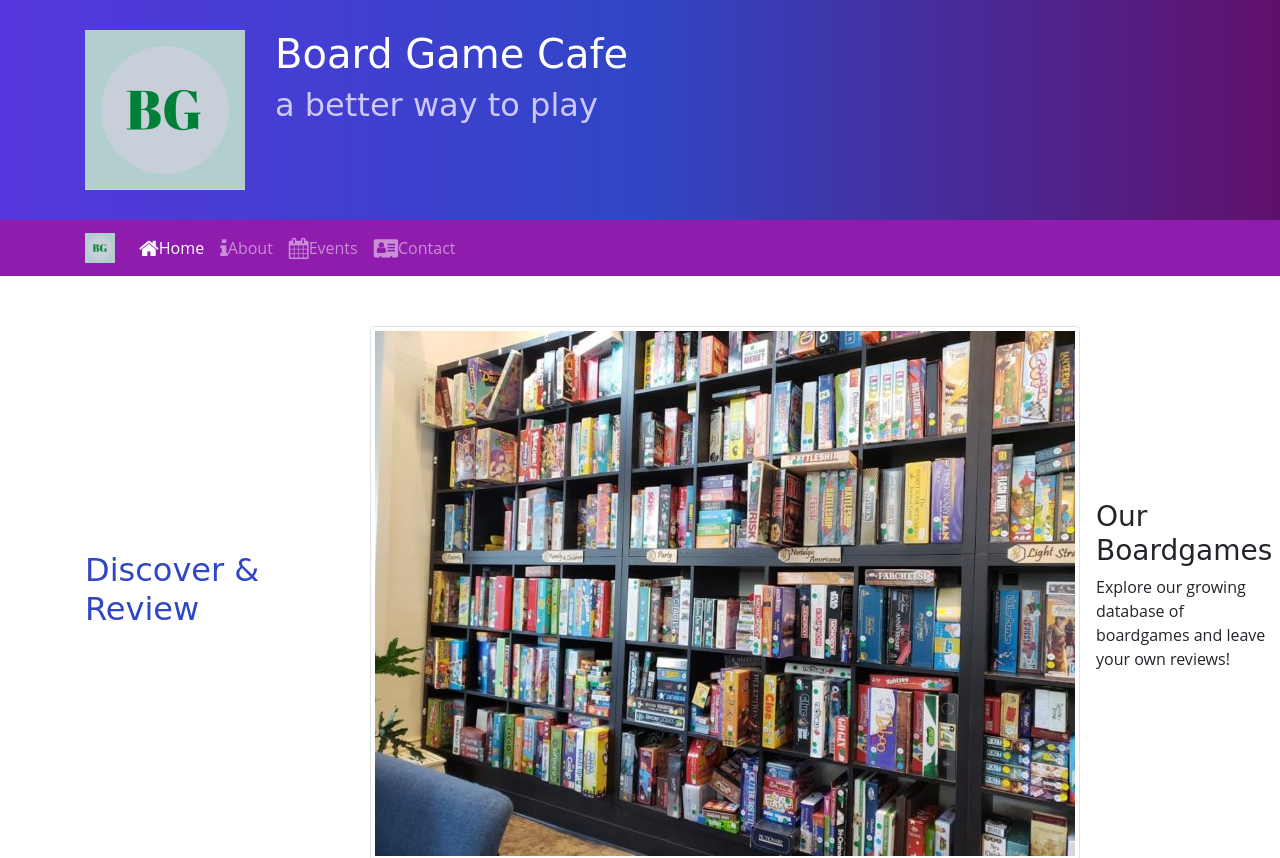
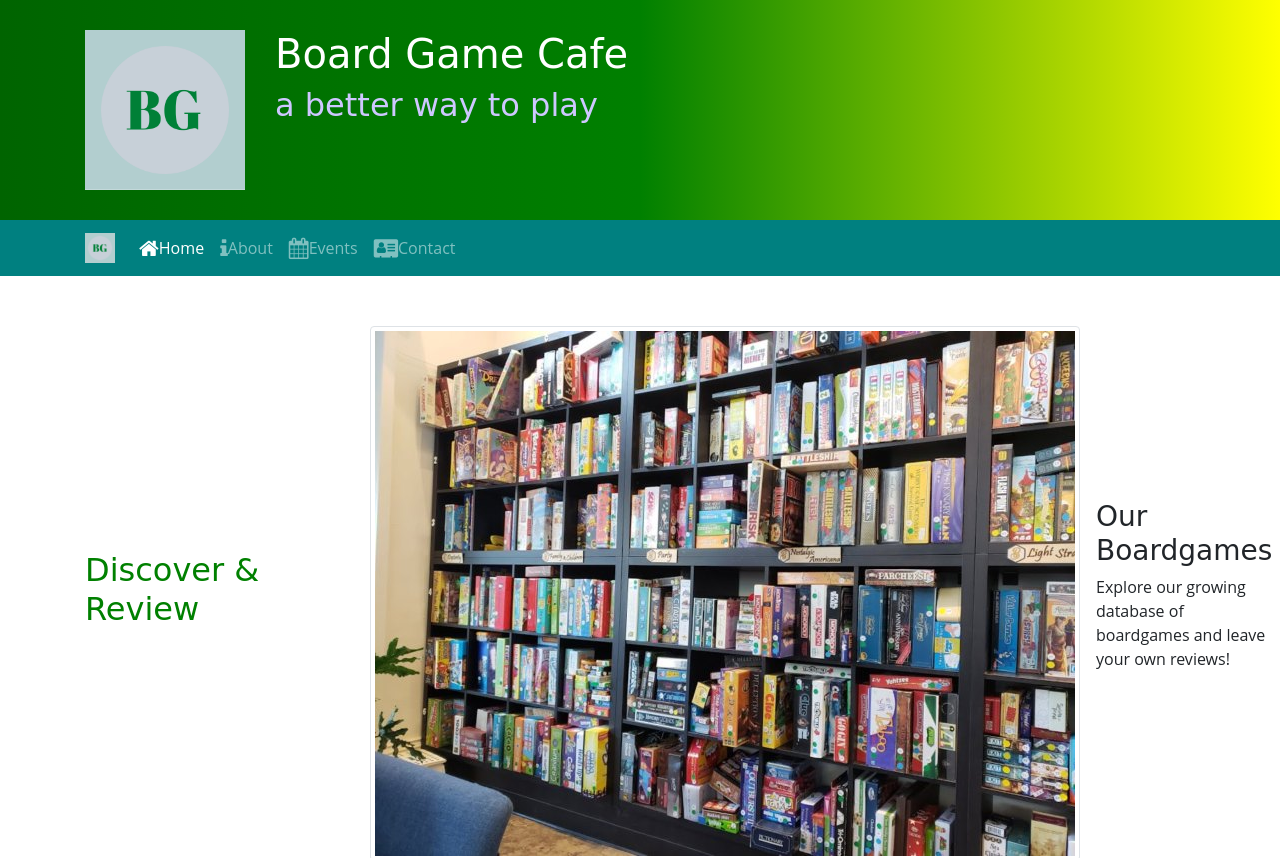
Before and after one commit to mzrickers/portfolioProject, a website: page index.html in a window 1280 px wide. Shown: the top 858 px of the page. Drawn offline with nearby package versions, Linux system fonts and the light colour scheme; a web font is replaced by a local one.

Commit message:
PortProj NPM Scripts 1

```diff
--- a/css/styles.scss
+++ b/css/styles.scss
@@ -1,8 +1,8 @@
-$color-primary: #3046C5;
-$color-secondary: #5637DD;
+$color-primary: green;
+$color-secondary: darkgreen;
 $color-pale: #CEC8FF;
-$color-mid: #901CAD;
-$color-dark: #60106B;
+$color-mid: teal;
+$color-dark: yellow;
 $color-transparent-black: rgba(0, 0, 0, 0.5);
 $color-teal: #17A2B8;
 
```
Also changed, not shown: package.json (+7 -3 lines), css/styles.css, 1 other file.
